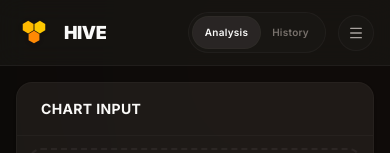
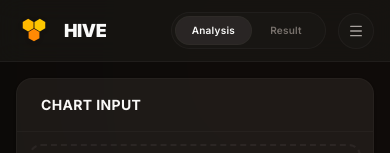
Before and after one commit to TimmyhalfZombie/trading-image, a Next.js app: page / in a window 390 px wide. Shown: the top 153 px of the page. Built offline with nearby package versions, Linux system fonts and the light colour scheme; no server answers.

Commit message:
Google OAuth fix

```diff
--- a/app/components/Header.tsx
+++ b/app/components/Header.tsx
@@ -94,8 +94,9 @@ export function Header({ activeTab, onTabChange, mobilePanelView, onMobilePanelC
                 </div>
 
                 <div className="flex items-center gap-3">
+                    {/* Desktop Navigation */}
                     <nav
-                        className="flex items-center rounded-full p-1 transition-colors duration-300"
+                        className="hidden md:flex items-center rounded-full p-1 transition-colors duration-300"
                         style={{
                             backgroundColor: 'var(--nav-bg)',
                             border: '1px solid var(--border-light)',
@@ -104,40 +105,76 @@ export function Header({ activeTab, onTabChange, mobilePanelView, onMobilePanelC
                         <button
                             onClick={() => onTabChange('analysis')}
                             className={twMerge(
-                                "px-3 md:px-5 py-2 rounded-full text-[10px] md:text-xs font-semibold transition-all duration-200 flex items-center gap-1.5 md:gap-2 tracking-wide cursor-pointer",
-                                activeTab === 'analysis'
-                                    ? "shadow-sm"
-                                    : "hover:opacity-80"
+                                "px-5 py-2 rounded-full text-xs font-semibold transition-all duration-200 flex items-center gap-2 tracking-wide cursor-pointer",
+                                activeTab === 'analysis' ? "shadow-sm" : "hover:opacity-80"
                             )}
                             style={activeTab === 'analysis' ? {
                                 backgroundColor: 'var(--nav-active-bg)',
                                 color: 'var(--nav-active-text)',
                                 boxShadow: `0 0 0 1px var(--nav-active-ring)`,
-                            } : {
-                                color: 'var(--text-tertiary)',
-                            }}
+                            } : { color: 'var(--text-tertiary)' }}
                         >
-                            <LayoutDashboard className="w-3.5 h-3.5 hidden sm:block" />
+                            <LayoutDashboard className="w-3.5 h-3.5" />
                             Analysis
                         </button>
                         <button
                             onClick={() => onTabChange('history')}
                             className={twMerge(
-                                "px-3 md:px-5 py-2 rounded-full text-[10px] md:text-xs font-semibold transition-all duration-200 flex items-center gap-1.5 md:gap-2 tracking-wide cursor-pointer",
-                                activeTab === 'history'
-                                    ? "shadow-sm"
-                                    : "hover:opacity-80"
+                                "px-5 py-2 rounded-full text-xs font-semibold transition-all duration-200 flex items-center gap-2 tracking-wide cursor-pointer",
+                                activeTab === 'history' ? "shadow-sm" : "hover:opacity-80"
                             )}
                             style={activeTab === 'history' ? {
                                 backgroundColor: 'var(--nav-active-bg)',
                                 color: 'var(--nav-active-text)',
                                 boxShadow: `0 0 0 1px var(--nav-active-ring)`,
-                            } : {
-                                color: 'var(--text-tertiary)',
+                            } : { color: 'var(--text-tertiary)' }}
+                        >
+                            <History className="w-3.5 h-3.5" />
+                            History
+                        </button>
+                    </nav>
+
+                    {/* Mobile Navigation (Upload / Result) */}
+                    <nav
+                        className="flex md:hidden items-center rounded-full p-1 transition-colors duration-300"
+                        style={{
+                            backgroundColor: 'var(--nav-bg)',
+                            border: '1px solid var(--border-light)',
+                        }}
+                    >
+                        <button
+                            onClick={() => {
+                                onTabChange('analysis');
+                                onMobilePanelChange('upload');
                             }}
+                            className={twMerge(
+                                "px-4 py-1.5 rounded-full text-[10px] font-semibold transition-all duration-200 flex items-center justify-center tracking-wide cursor-pointer min-w-[70px]",
+                                mobilePanelView === 'upload' && activeTab === 'analysis' ? "shadow-sm" : "hover:opacity-80"
+                            )}
+                            style={mobilePanelView === 'upload' && activeTab === 'analysis' ? {
+                                backgroundColor: 'var(--nav-active-bg)',
+                                color: 'var(--nav-active-text)',
+                                boxShadow: `0 0 0 1px var(--nav-active-ring)`,
+                            } : { color: 'var(--text-tertiary)' }}
                         >
-                            <History className="w-3.5 h-3.5 hidden sm:block" />
-                            History
+                            Analysis
+                        </button>
+                        <button
+                            onClick={() => {
+                                onTabChange('analysis');
+                                onMobilePanelChange('result');
+                            }}
+                            className={twMerge(
+                                "px-4 py-1.5 rounded-full text-[10px] font-semibold transition-all duration-200 flex items-center justify-center tracking-wide cursor-pointer min-w-[70px]",
+                                mobilePanelView === 'result' && activeTab === 'analysis' ? "shadow-sm" : "hover:opacity-80"
+                            )}
+                            style={mobilePanelView === 'result' && activeTab === 'analysis' ? {
+                                backgroundColor: 'var(--nav-active-bg)',
+                                color: 'var(--nav-active-text)',
+                                boxShadow: `0 0 0 1px var(--nav-active-ring)`,
+                            } : { color: 'var(--text-tertiary)' }}
+                        >
+                            Result
                         </button>
                     </nav>
 
@@ -224,22 +261,21 @@ export function Header({ activeTab, onTabChange, mobilePanelView, onMobilePanelC
                             </button>
                         </div>
 
-                        {/* Body / Panel Controls */}
+                        {/* Body / App Navigation Controls */}
                         <div className="flex-1 overflow-y-auto p-5">
                             <p className="text-[10px] uppercase font-bold tracking-wider mb-3 opacity-60" style={{ color: 'var(--text-secondary)' }}>
-                                Panel View
+                                Navigation
                             </p>
                             <div className="flex flex-col gap-2">
                                 <button
                                     onClick={() => {
-                                        onTabChange('analysis');
-                                        onMobilePanelChange('upload');
+                                        onTabChange('history');
                                         setIsSidebarOpen(false);
                                     }}
                                     className={twMerge(
                                         "w-full flex items-center justify-center gap-2 px-4 py-3 rounded-xl font-bold text-xs transition-all duration-200 cursor-pointer",
                                     )}
-                                    style={mobilePanelView === 'upload' && activeTab === 'analysis' ? {
+                                    style={activeTab === 'history' ? {
                                         backgroundColor: 'var(--nav-active-bg)',
                                         color: 'var(--nav-active-text)',
                                         boxShadow: `0 0 0 1px var(--nav-active-ring)`,
@@ -249,31 +285,8 @@ export function Header({ activeTab, onTabChange, mobilePanelView, onMobilePanelC
                                         border: '1px solid var(--border-light)'
                                     }}
                                 >
-                                    <Upload className="w-4 h-4" />
-                                    Upload Details
-                                </button>
-
-                                <button
-                                    onClick={() => {
-                                        onTabChange('analysis');
-                                        onMobilePanelChange('result');
-                                        setIsSidebarOpen(false);
-                                    }}
-                                    className={twMerge(
-                                        "w-full flex items-center justify-center gap-2 px-4 py-3 rounded-xl font-bold text-xs transition-all duration-200 cursor-pointer",
-                                    )}
-                                    style={mobilePanelView === 'result' && activeTab === 'analysis' ? {
-                                        backgroundColor: 'var(--nav-active-bg)',
-                                        color: 'var(--nav-active-text)',
-                                        boxShadow: `0 0 0 1px var(--nav-active-ring)`,
-                                    } : {
-                                        backgroundColor: 'var(--nav-bg)',
-                                        color: 'var(--text-secondary)',
-                                        border: '1px solid var(--border-light)'
-                                    }}
-                                >
-                                    <Zap className="w-4 h-4" />
-                                    AI Result Data
+                                    <History className="w-4 h-4" />
+                                    History
                                 </button>
                             </div>
                         </div>
```
